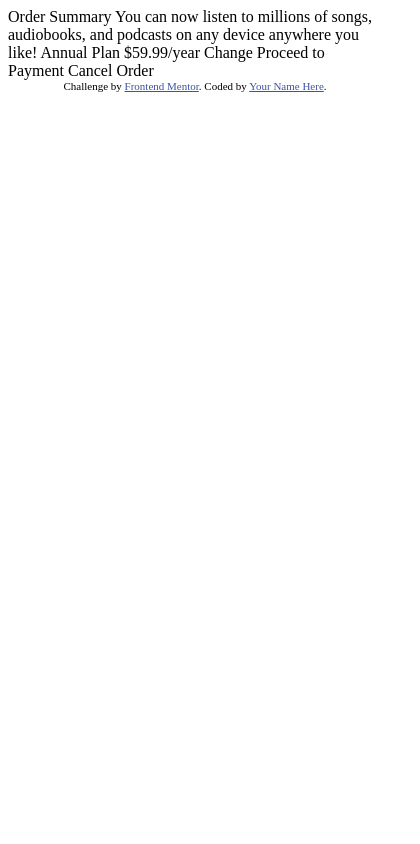
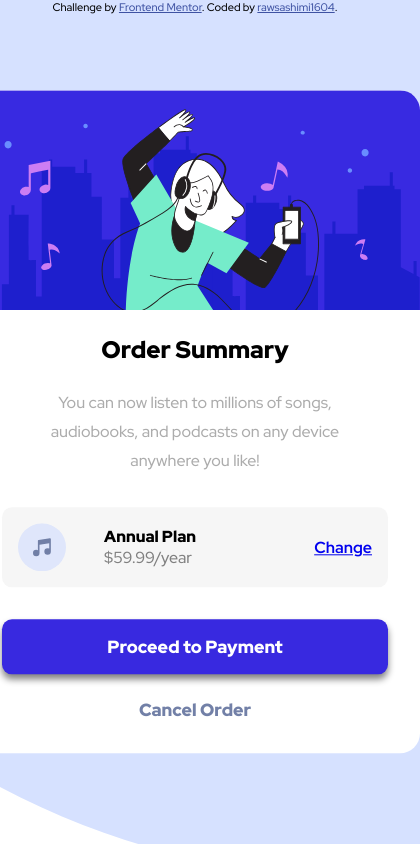
Before and after one commit to rawsashimi1604/Frontend_Mentor, a plain HTML site: page Order_Summary_Component/index.html in a window 390 px wide. Shown: the whole page, 420 px wide, since content can reach past the window. Drawn offline with Linux system fonts and the light colour scheme.

Commit message:
added responsive design, added box-shadow to button

```diff
--- /dev/null
+++ b/Order_Summary_Component/css/styles.css
@@ -0,0 +1,115 @@
+* {
+  font-family: "Red Hat Display", sans-serif;
+  margin: 0;
+  padding: 0;
+}
+
+body {
+  font-size: 16px;
+  background-image: url("../images/pattern-background-mobile.svg");
+}
+
+.container {
+  overflow: hidden;
+  background-color: white;
+  border-radius: 20px;
+  display: flex;
+  flex-direction: column;
+  align-items: center;
+  justify-content: space-between;
+  position: absolute;
+  top: 50%;
+  left: 50%;
+  transform: translate(-50%, -50%);
+}
+
+h2 {
+  padding: 1.5rem;
+  font-weight: 900;
+}
+
+p {
+  text-align: center;
+  font-weight: 500;
+  line-height: 1.8;
+  color: rgb(172, 172, 172);
+  padding: 0 3rem;
+  margin-bottom: 2em;
+}
+
+.plan {
+  background-color: rgba(238, 238, 238, 0.5);
+  max-width: 100%;
+  display: flex;
+  justify-content: space-between;
+  align-self: stretch;
+  align-items: center;
+  margin: 0 2rem;
+  padding: 1rem;
+  border-radius: 10px;
+  margin-bottom: 2rem;
+}
+
+.plan img {
+  margin-right: -80px;
+}
+
+.payment-info {
+  display: flex;
+  flex-direction: column;
+  justify-content: space-between;
+}
+
+.payment-info span:first-child {
+  font-weight: 900;
+}
+.payment-info span:first-child + span {
+  font-weight: 300;
+  color: grey;
+}
+
+.plan a {
+  font-weight: 700;
+}
+
+.plan a:hover {
+  text-decoration: none;
+  color: hsl(223, 47%, 23%);
+}
+
+button {
+  padding: 1rem 2rem;
+  align-self: stretch;
+  margin: 0 2rem;
+  border-radius: 10px;
+  font-size: 110%;
+  font-weight: 900;
+  background-color: hsl(245, 75%, 52%);
+  color: white;
+  margin-bottom: 1.5rem;
+  border: none;
+  box-shadow: 0px 5px 7px grey;
+}
+
+button:hover {
+  background-color: hsl(224, 23%, 55%);
+  cursor: pointer;
+}
+
+.cancel {
+  margin-bottom: 2rem;
+  font-size: 110%;
+  font-weight: 900;
+  color: hsl(224, 23%, 55%);
+  text-decoration: none;
+}
+
+.cancel:hover {
+  color: black;
+}
+
+@media screen and (min-width: 375px) {
+  body {
+    background-image: url(../images/pattern-background-desktop.svg);
+  }
+}
--- a/Order_Summary_Component/index.html
+++ b/Order_Summary_Component/index.html
@@ -5,6 +5,10 @@
   <meta name="viewport" content="width=device-width, initial-scale=1.0"> <!-- displays site properly based on user's device -->
 
   <link rel="icon" type="image/png" sizes="32x32" href="./images/favicon-32x32.png">
+  <link rel="preconnect" href="https://fonts.googleapis.com">
+  <link rel="preconnect" href="https://fonts.gstatic.com" crossorigin>
+  <link href="https://fonts.googleapis.com/css2?family=Red+Hat+Display:wght@500;700;900&display=swap" rel="stylesheet">
+  <link rel="stylesheet" href="./css/styles.css">
 
   <title>Frontend Mentor | Order summary card</title>
 
@@ -16,22 +20,34 @@
 </head>
 <body>
 
-  Order Summary
+  <section class="container">
+    <img src="./images/illustration-hero.svg" alt="hero image" class="hero-img">
+    <h2>Order Summary</h2>
 
-  You can now listen to millions of songs, audiobooks, and podcasts on any
-  device anywhere you like!
+    <p>You can now listen to millions of songs,<br> audiobooks, and podcasts on any
+    device <br> anywhere you like!</p>
 
-  Annual Plan
-  $59.99/year
+    <div class="div plan">
+      <img src="./images/icon-music.svg" alt="">
+      <div class="payment-info">
+        <span>Annual Plan</span>
+        <span>$59.99/year</span>
+      </div>
 
-  Change
+      <a href="#">Change</a>
 
-  Proceed to Payment
-  Cancel Order
+    </div>
+
+
+    <button>Proceed to Payment</button>
+    <a class="cancel" href="#">Cancel Order</a>
+
+  </section>
+
 
   <div class="attribution">
     Challenge by <a href="https://www.frontendmentor.io?ref=challenge" target="_blank">Frontend Mentor</a>.
-    Coded by <a href="#">Your Name Here</a>.
+    Coded by <a href="#">rawsashimi1604</a>.
   </div>
 </body>
 </html>
```
Also changed, not shown: 1 other file.
